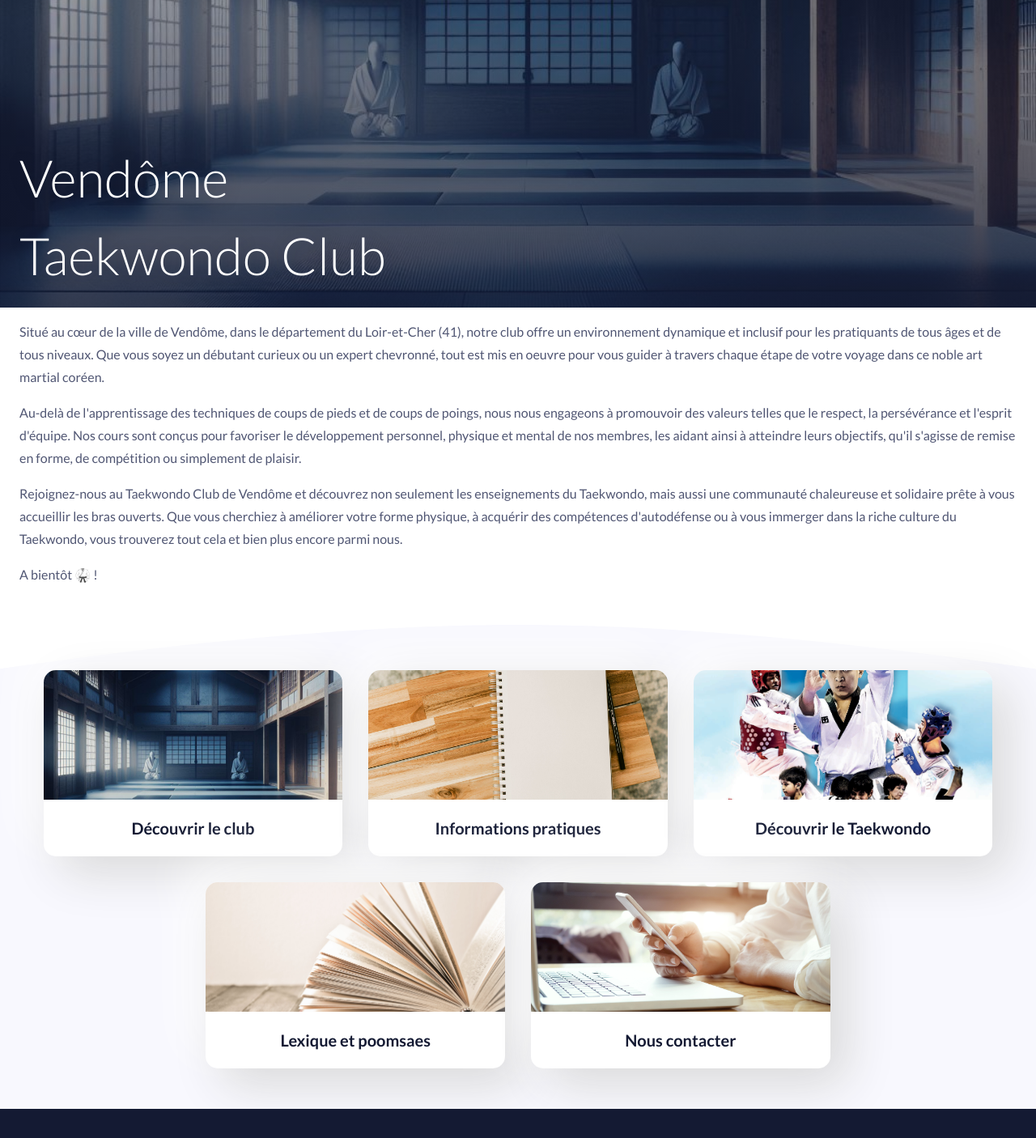
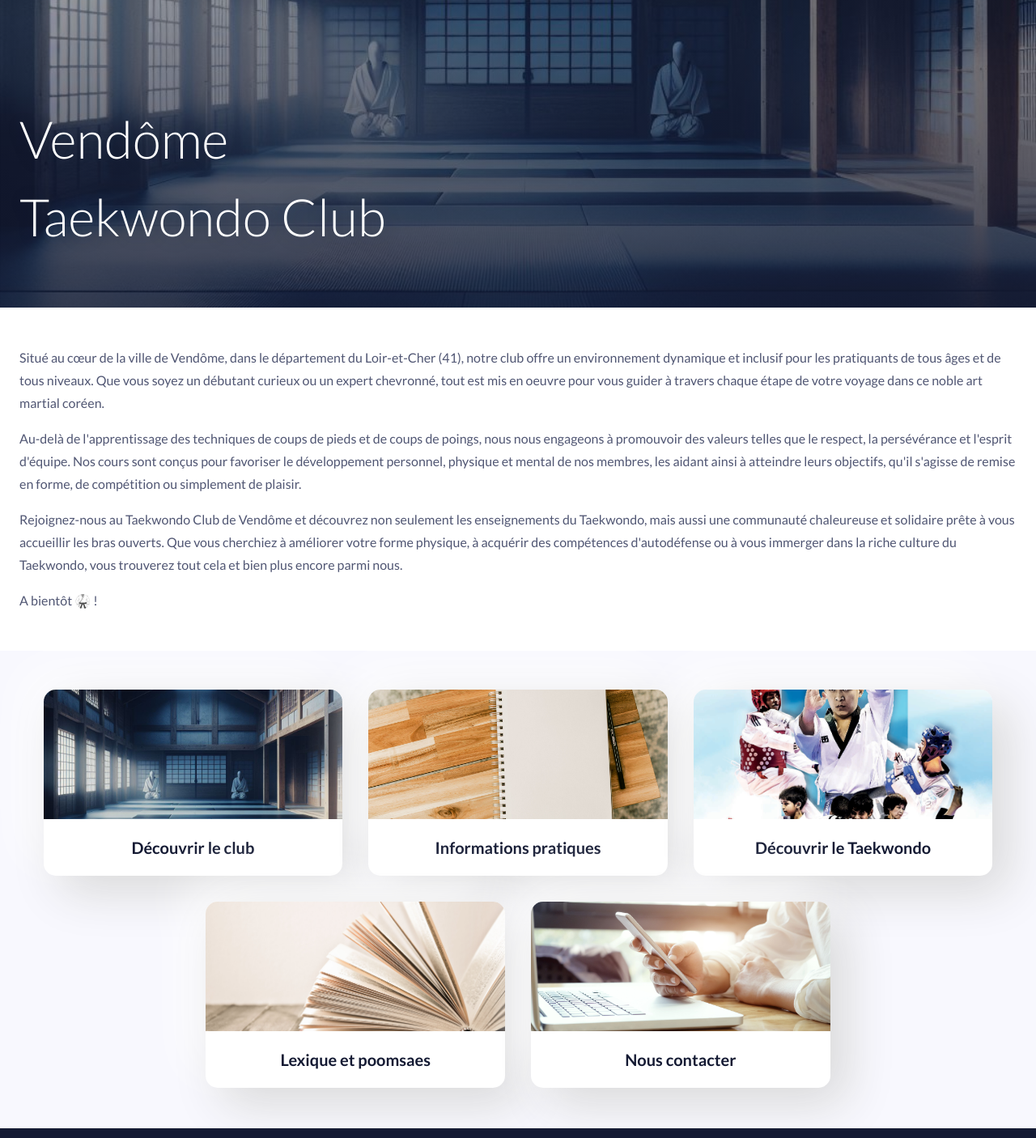
Before and after one commit to alexandre-joliet/Vendome_TKD, a Next.js app: page / in a window 1280 px wide. Shown: the part 420-1826 px from the top of the page at 81% size. Built offline with nearby package versions, Linux system fonts and the light colour scheme.

Commit message:
:iphone: Update responsive

```diff
--- a/app/page.module.css
+++ b/app/page.module.css
@@ -13,14 +13,10 @@
   font-size: var(--40px);
   font-weight: 300;
   text-shadow: 2px 2px 20px rgb(20, 26, 51, 0.3);
-  margin-bottom: var(--16px);
+  margin-bottom: 4rem;
   padding: 0 var(--24px) 0 var(--24px);
   position: absolute;
   bottom: 0;
-}
-
-.intro_article {
-  padding: 0 var(--24px) 0 var(--24px);
 }
 
 .main_image {
@@ -28,7 +24,9 @@
 }
 
 .intro_article {
-  margin-bottom: 3rem;
+  padding: 0 var(--24px) 0 var(--24px);
+  margin-bottom: var(--margin-bottom-large);
+  margin-top: var(--margin-bottom-large);
 }
 
 .intro_text {
@@ -37,9 +35,10 @@
 }
 
 .bg_wrapper {
-  background: url("../public/images/bg-mobile.svg") center no-repeat;
+  /* background: url("../public/images/bg-mobile.svg") center no-repeat; */
+  background-color: var(--background-light-wrapper);
   background-size: cover;
-  padding-top: 3.5rem;
+  padding-top: 3rem;
   padding-bottom: 2px;
 }
 
@@ -48,7 +47,7 @@
   flex-direction: column;
   gap: var(--32px);
   justify-content: center;
-  margin: 0 var(--24px) var(--margin-bottom-large) var(--24px);
+  margin: 0px var(--24px) var(--margin-bottom-large) var(--24px);
 }
 
 /** MEDIA QUERIES **/
@@ -68,3 +67,29 @@
     flex-wrap: wrap;
   }
 }
+
+@media all and (min-width: 1024px) and (min-height: 1024px) {
+  .main_header {
+    height: 50vh;
+  }
+
+  .main_title,
+  .intro_article {
+    padding: 0 var(--48px) 0 var(--48px);
+  }
+
+  .main_title {
+    font-size: 5rem;
+    margin-bottom: 0;
+    top: 10rem;
+  }
+
+  .intro_article {
+    background-color: white;
+    /* border-radius: var(--border-radius); */
+    /* box-shadow: var(--box-shadow-basic); */
+    margin: -5rem var(--48px) var(--margin-bottom-large) var(--48px);
+    padding: var(--24px);
+    position: relative;
+  }
+}
```
